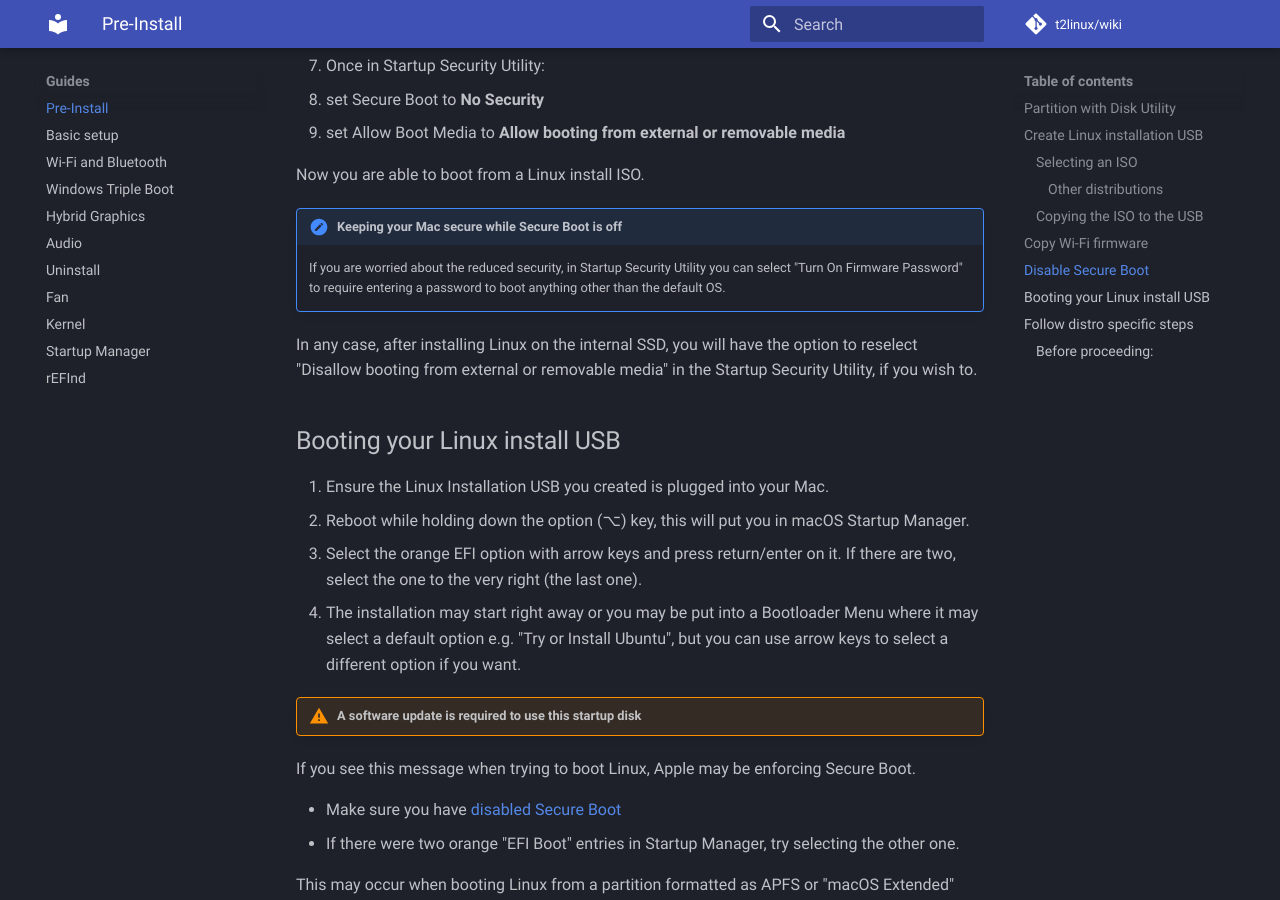
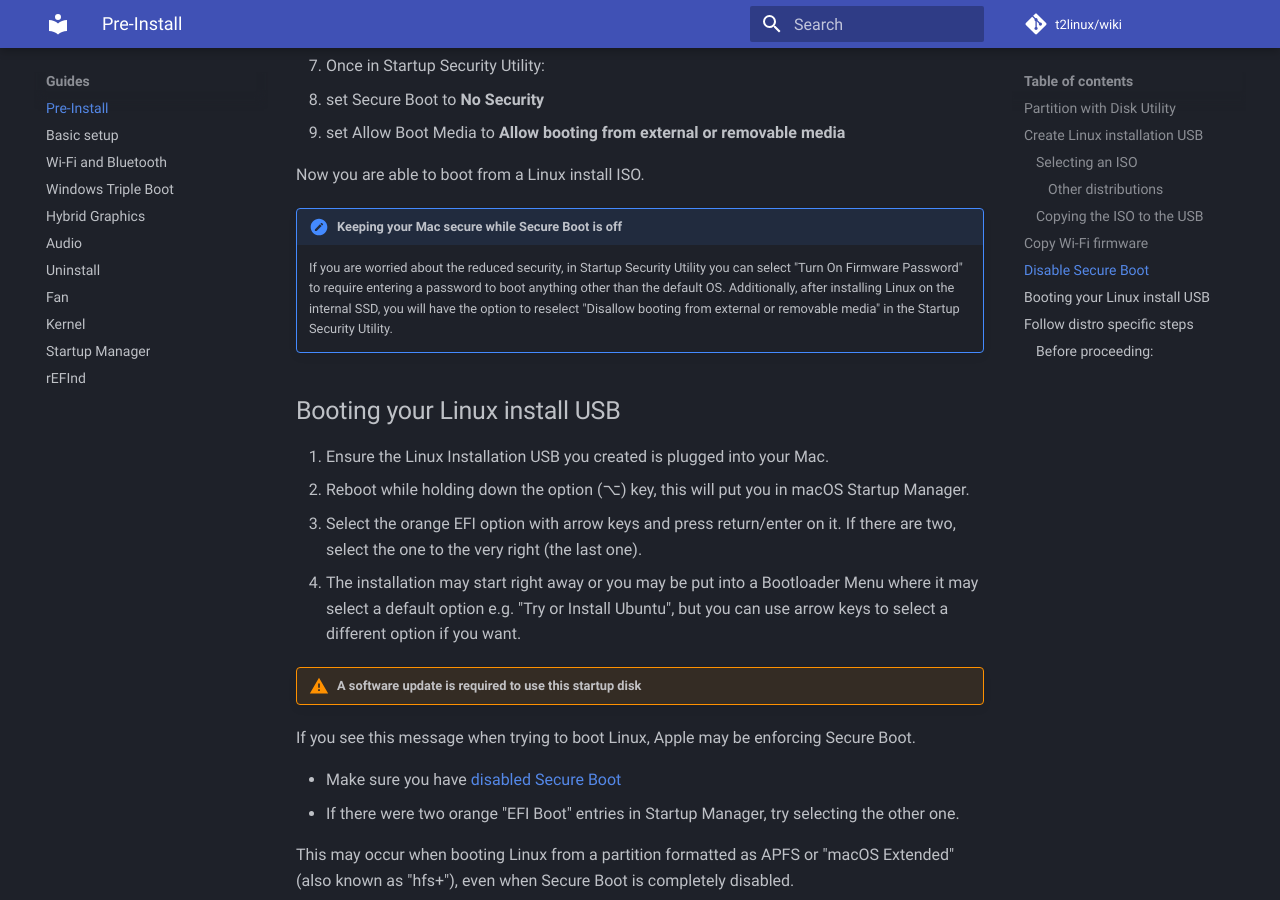
Before and after one commit to t2linux/wiki, an MkDocs documentation site: the page built from docs/guides/preinstall.md, in a window 1280 px wide and 900 px high, scrolled down 2997 px. Built offline with MkDocs 1.6.1 and Material for MkDocs 9.7.7, drawn with Linux system fonts in a browser that asks for light colours; comment, search, counter and statistics services are not loaded.

```diff
--- a/docs/guides/preinstall.md
+++ b/docs/guides/preinstall.md
@@ -26,7 +26,7 @@ In macOS Disk Utility you need to create your Linux partition:
 Listed below are the currently available installer ISOs for download:
 
 | Linux Distribution | Download ISO with T2 support |
-| ------------------ | --------------------------- |
+| ------------------ | ---------------------------- |
 | Arch Linux         | <https://github.com/t2linux/archiso-t2/releases/latest> |
 | blendOS            | <https://docs.blendos.co/guides/installation-guide-for-macs-with-t2-chip> |
 | EndeavourOS        | <https://github.com/t2linux/EndeavourOS-ISO-t2/releases/latest> |
@@ -87,14 +87,16 @@ We need to disable it:
 5. Now, from the menu bar choose Utilities > Startup Security Utility
 6. Enter again the password
 7. Once in Startup Security Utility:
+
    - set Secure Boot to **No Security**
    - set Allow Boot  Media to **Allow booting from external or removable media**
 
 Now you are able to boot from a Linux install ISO.
 
 !!! Note "Keeping your Mac secure while Secure Boot is off"
-    If you are worried about the reduced security, in Startup Security Utility you can select "Turn On Firmware Password" to require entering a password to boot anything other than the default OS.
-   In any case, after installing Linux on the internal SSD, you will have the option to reselect "Disallow booting from external or removable media" in the Startup Security Utility, if you wish to.
+    If you are worried about the reduced security, in Startup Security Utility you can select "Turn On Firmware Password" to require entering a password to boot anything other than the
+    default OS. Additionally, after installing Linux on the internal SSD, you will have the option to reselect "Disallow booting from external or removable media" in the Startup Security
+    Utility.
 
 ## Booting your Linux install USB
 
```
